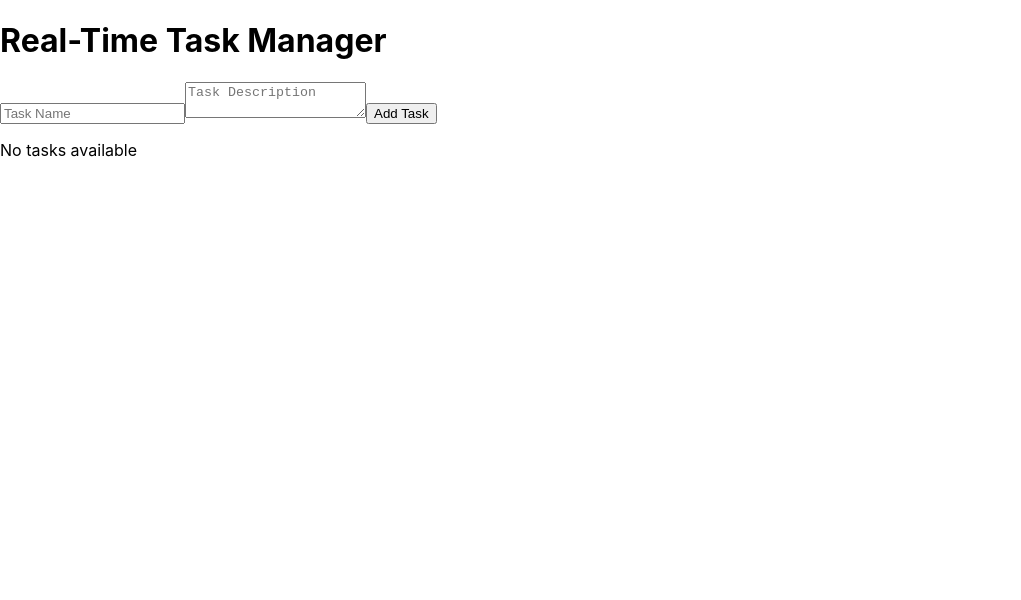
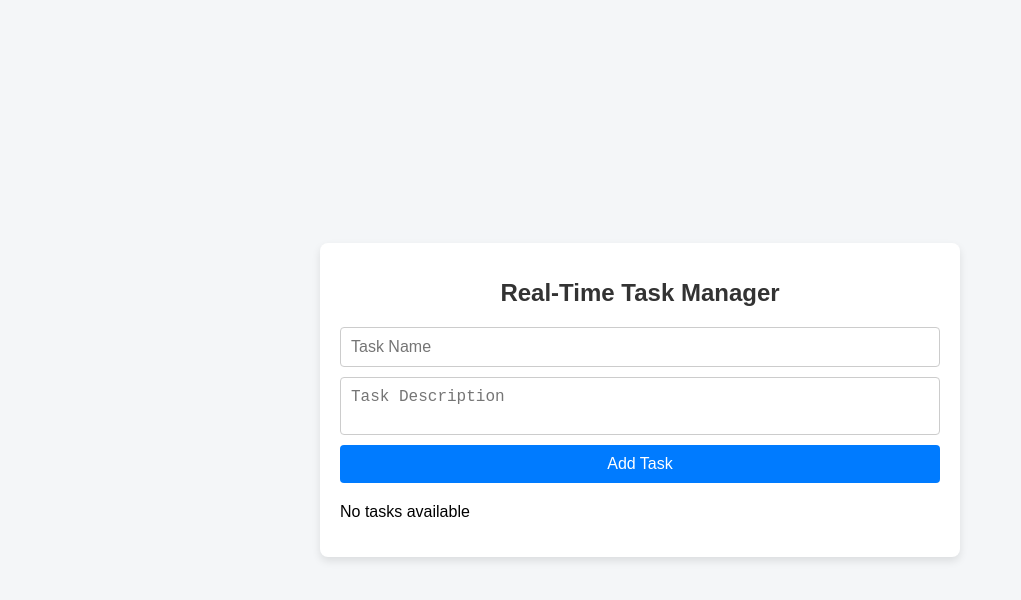
Before and after one commit to Deepti-mayee/Task-Manager, a React (Create React App) app: page / in a window 1280 px wide. Shown: the top 600 px of the page, without its empty margins (0-1021 px from the left). Built offline with nearby package versions, Linux system fonts and the light colour scheme.

Commit message:
basic styling added

```diff
--- a/src/App.css
+++ b/src/App.css
@@ -36,3 +36,98 @@
     transform: rotate(360deg);
   }
 }
+
+body{
+  font-family: Arial, sans-serif;
+  background-color: #f4f6f8;
+  margin: 0;
+  padding: 0;
+  display: flex;
+  justify-content: center;
+  align-items: center;
+  min-height: 100vh;
+}
+
+#root{
+  width:90%;
+  max-width: 600px;
+  padding: 20px;
+  box-shadow: 0 4px 8px rgba(0, 0, 0, 0.1);
+  border-radius: 8px;
+  background-color: #ffffff;
+}
+
+h1{
+  font-size:24px;
+  color: #333;
+  text-align: center;
+  margin-bottom: 20px;
+}
+
+form{
+  display: flex;
+  flex-direction: column;
+  gap: 10px;
+  margin-bottom: 20px;
+}
+
+input[type="text"],
+textarea{
+  padding: 10px;
+  border: 1px solid #ccc;
+  border-radius: 4px;
+  font-size: 16px;
+  resize:none;
+}
+
+button{
+  padding: 10px 20px;
+  border: none;
+  border-radius: 4px;
+  background-color: #007bff;
+  color: #fff;
+  cursor: pointer;
+  font-size: 16px;
+  transition: background-color 0.2 ease;
+}
+
+button:hover{
+  background-color: #0056b3;
+}
+
+.task-item{
+  padding: 15px;
+  border: 1px solid #ccc;
+  border-radius: 4px;
+  margin-bottom: 10px;
+  background-color: #f9f9f9;
+  transition: transform 0.2s;
+}
+
+.task-item h3{
+  font-size: 18px;
+  margin:0 0 8px 0;
+  color: #007bff;
+}
+
+.task-item p{
+  font-size: 14px;
+  margin:0 0 8px 0;
+  color: #666;
+}
+
+.task-item p.status{
+  font-size: 14px;
+  font-weight: bold;
+  color: #28a745;
+}
+
+.editing input,
+.editing textarea{
+  border: 1px solid #007bff;
+  outline: none;
+}
+
+.editing button{
+  background-color: #28a745;
+}
--- a/src/App.js
+++ b/src/App.js
@@ -4,6 +4,7 @@ import TaskList from './components/TaskList';
 import TaskForm from './components/TaskForm';
 import { ToastContainer, toast } from 'react-toastify';
 import 'react-toastify/dist/ReactToastify.css';
+import './App.css';
 
 function App() {
     const [tasks, setTasks] = useState([]);
```
